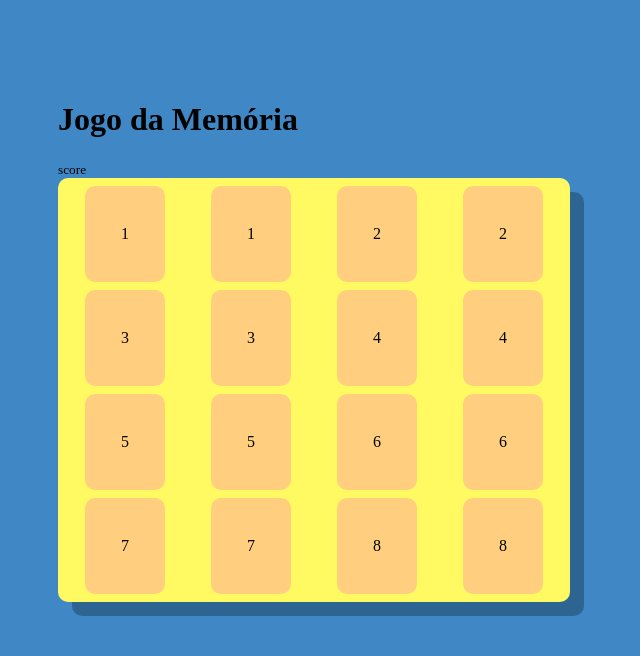
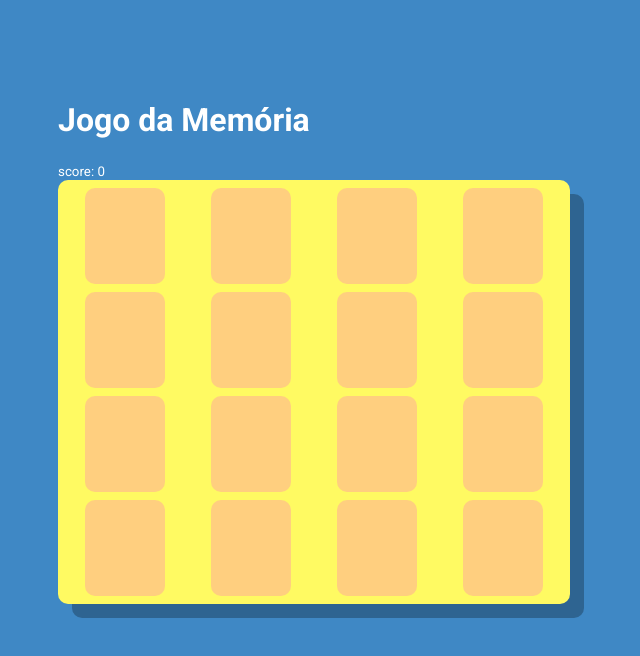
Before and after one commit to imagineschool/jogo-da-memoria, a plain HTML site: page index.html in a window 1280 px wide. Shown: the whole page, without its empty margins (326-966 px from the left). Drawn offline with Linux system fonts and the light colour scheme.

Commit message:
ultima aula

```diff
--- a/index.html
+++ b/index.html
@@ -12,8 +12,8 @@
 <body>
   <div class="table">
     <div class="container">
-      <h1>Jogo da Memória</h1>
-      <small>score</small>
+      <h1 class="title">Jogo da Memória</h1>
+      <small class="score">score: 0</small>
       <div class="board">
       </div>
     </div>
--- a/script.js
+++ b/script.js
@@ -1,8 +1,26 @@
 const board = document.querySelector(".board");
+const score = document.querySelector(".score");
 
 let pairs = [1, 1, 2, 2, 3, 3, 4, 4, 5, 5, 6, 6, 7, 7, 8, 8];
 let selectedCards = [];
+let scoreCount = 0;
 
+const load = () => {
+  scoreCount = 0;
+  selectedCards = [];
+  const shufflePairs = shuffle(pairs);
+  createCards(shufflePairs);
+}
+
+const shuffle = (pairs) => {
+  for(let i = pairs.length -1; i > 0; i--) {
+    const j = Math.floor(Math.random() * (i + 1));
+    [pairs[i], pairs[j]] = [pairs[j], pairs[i]];
+  }
+  return pairs;
+}
+
+const createCards = (pairs) => {
   pairs.forEach((pair) => {
     const card = document.createElement("div");
     card.className = "card";
@@ -12,6 +30,11 @@ pairs.forEach((pair) => {
 
     board.append(card);
   });
+}
+
+load();
+
+
 
 function isMatch(value) {
   const selectedCard = value.target;
@@ -29,14 +52,15 @@ function isMatch(value) {
     const card2 = selectedCards[1];
 
     if(card1.dataset.value === card2.dataset.value) {
-      console.log('fez par')
+      scoreCount = scoreCount + 1;
+      score.innerText = `score: ${scoreCount}`;
       selectedCards = [];
     } else {
       selectedCards = [];
       setTimeout(() => {
         card1.classList.remove('open');
         card2.classList.remove('open');
-      }, 800)
+      }, 800);
     }
   }
 }
--- a/style.css
+++ b/style.css
@@ -1,5 +1,8 @@
+@import url('https://fonts.googleapis.com/css2?family=Roboto:wght@400;700&display=swap');
+
 :root {
   font-size: 16px;
+  font-family: 'Roboto', sans-serif;
 }
 
 * {
@@ -22,6 +25,14 @@ body {
   width: 40vw;
 }
 
+.title {
+  color: #fff;
+}
+
+.score {
+  color: #fff;
+}
+
 .board {
   display: grid;
   grid-template-columns: repeat(4, 1fr);
@@ -41,12 +52,22 @@ body {
   align-items: center;
   justify-content: center;
 
+  font-weight: 700;
   width: 5rem;
   height: 6rem;
   background-color: #ffcf7f;
   border-radius: 0.625rem;
+
+  cursor: pointer;
+  color: transparent;
+
+  transform: rotateY(180deg);
+  transform-style: preserve-3d;
+  transition: transform 0.3s ease;
 }
 
 .open {
-  background-color: red;
+  background-color: #ff9090;
+  color: #fff;
+  transform: rotateY(0deg);
 }
```
Lines whose indentation alone changed are shown as unchanged.
